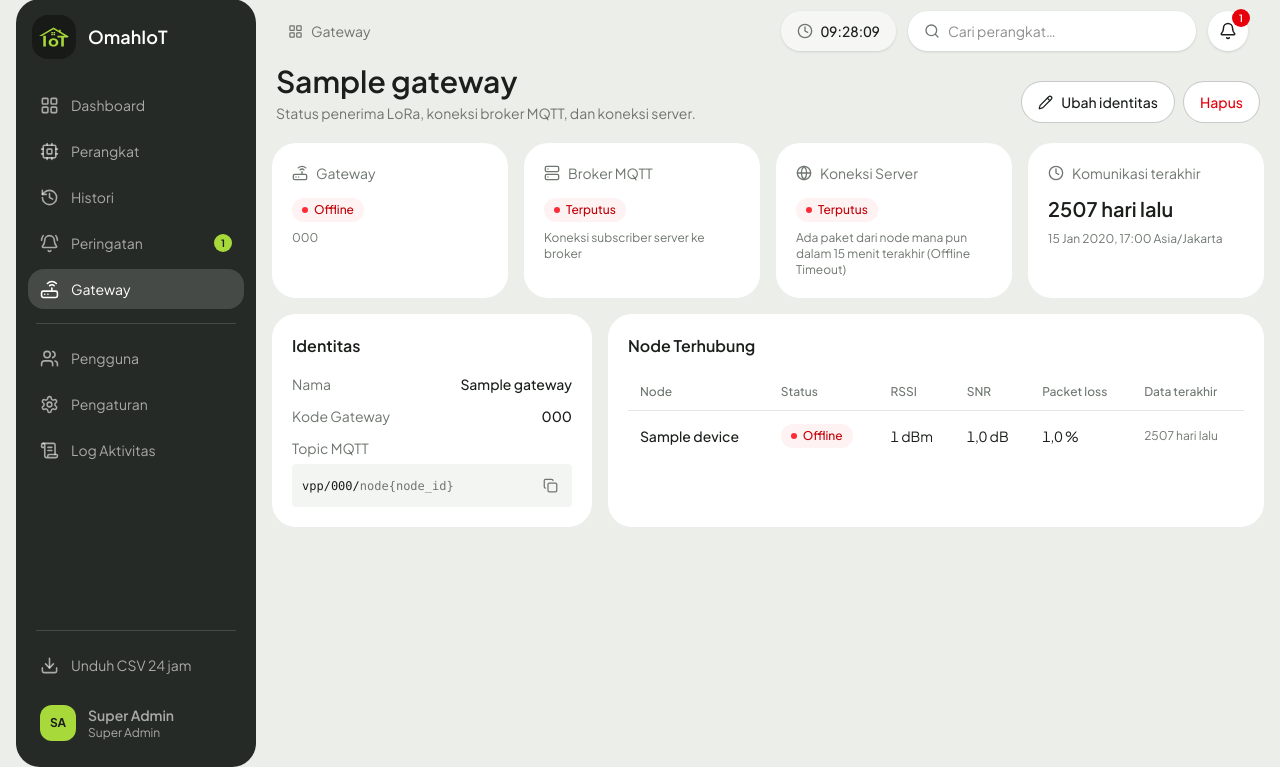
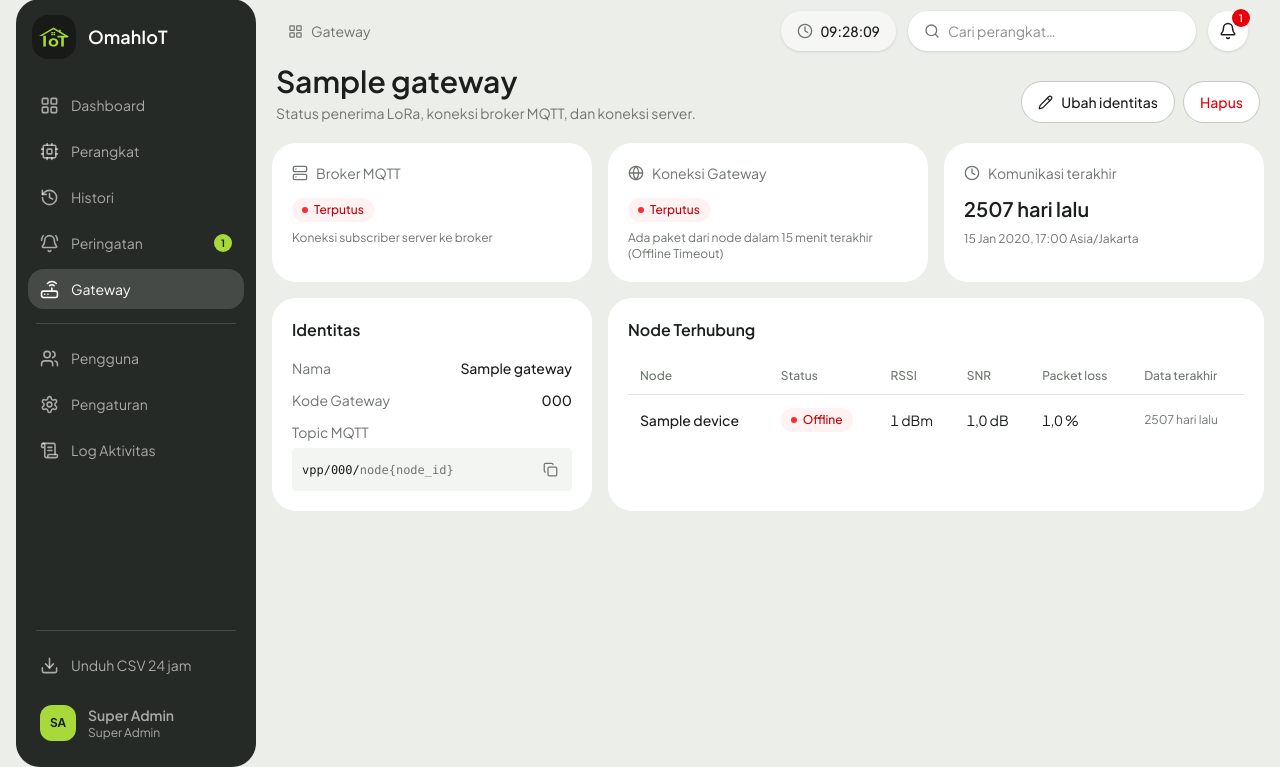
Before and after one commit to bayu3prayitno/dashboard_plts, a Laravel app: page /gateway/1 in a window 1280 px wide. Shown: the part 17-784 px from the top of the page. Run offline with Laravel 12, Linux system fonts and the light colour scheme; a user stored in the database is signed in; data comes from the database, SQL or seed files in the repository; tables that the repository leaves empty hold one stand-in row (values such as "Sample post"); style sheets or scripts are compiled from the project's sources.

Commit message:
fix: tampilan detail gateway

```diff
--- a/resources/views/dashboard/gateway/show.blade.php
+++ b/resources/views/dashboard/gateway/show.blade.php
@@ -20,21 +20,16 @@
     </div>
 
     {{-- Status --}}
-    <div class="grid grid-cols-1 gap-4 sm:grid-cols-2 xl:grid-cols-4">
-        <section class="card">
-            <div class="flex items-center gap-2 text-sm text-muted"><x-icon name="router" :size="16" /> Gateway</div>
-            <div class="mt-3"><x-status-badge :status="$gateway->status" /></div>
-            <p class="mt-2 text-xs break-all text-muted">{{ $gateway->gateway_code }}</p>
-        </section>
+    <div class="grid grid-cols-1 gap-4 sm:grid-cols-3">
         <section class="card">
             <div class="flex items-center gap-2 text-sm text-muted"><x-icon name="server" :size="16" /> Broker MQTT</div>
             <div class="mt-3"><x-status-badge :status="$gateway->mqtt_status" /></div>
             <p class="mt-2 text-xs text-muted">Koneksi subscriber server ke broker</p>
         </section>
         <section class="card">
-            <div class="flex items-center gap-2 text-sm text-muted"><x-icon name="globe" :size="16" /> Koneksi Server</div>
+            <div class="flex items-center gap-2 text-sm text-muted"><x-icon name="globe" :size="16" /> Koneksi Gateway</div>
             <div class="mt-3"><x-status-badge :status="$gateway->internet_status" /></div>
-            <p class="mt-2 text-xs text-muted">Ada paket dari node mana pun dalam {{ \App\Models\Gateway::connectionTimeoutMinutes() }} menit terakhir (Offline Timeout)</p>
+            <p class="mt-2 text-xs text-muted">Ada paket dari node dalam {{ \App\Models\Gateway::connectionTimeoutMinutes() }} menit terakhir (Offline Timeout)</p>
         </section>
         <section class="card">
             <div class="flex items-center gap-2 text-sm text-muted"><x-icon name="clock" :size="16" /> Komunikasi terakhir</div>
```
